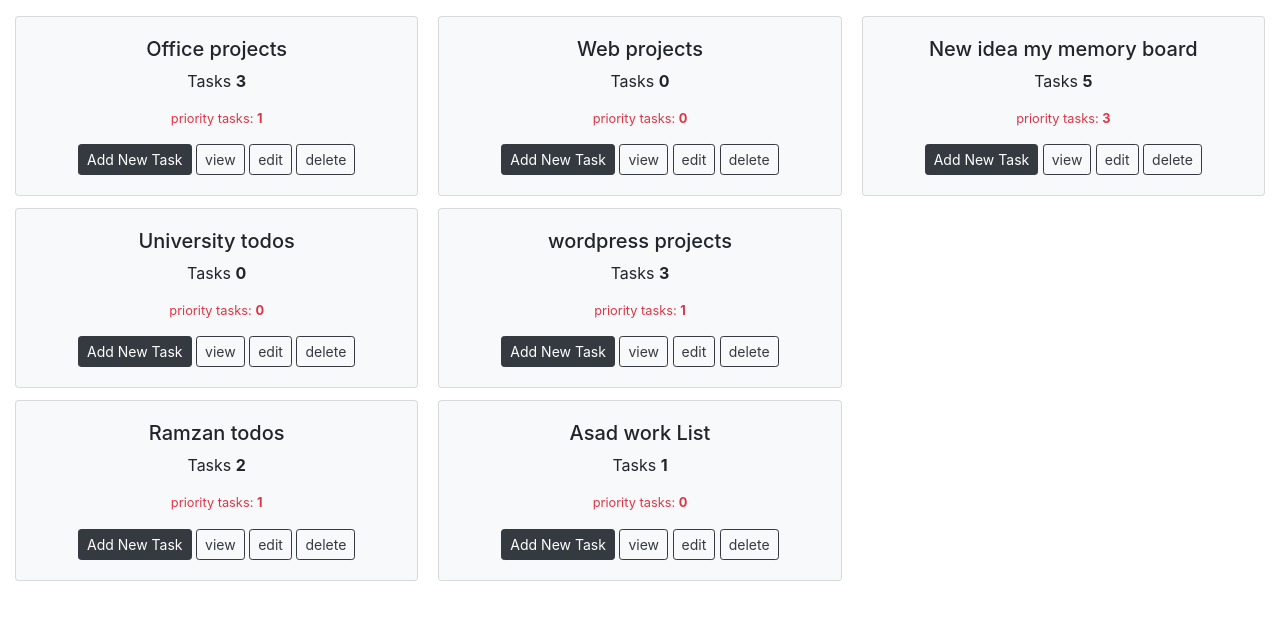
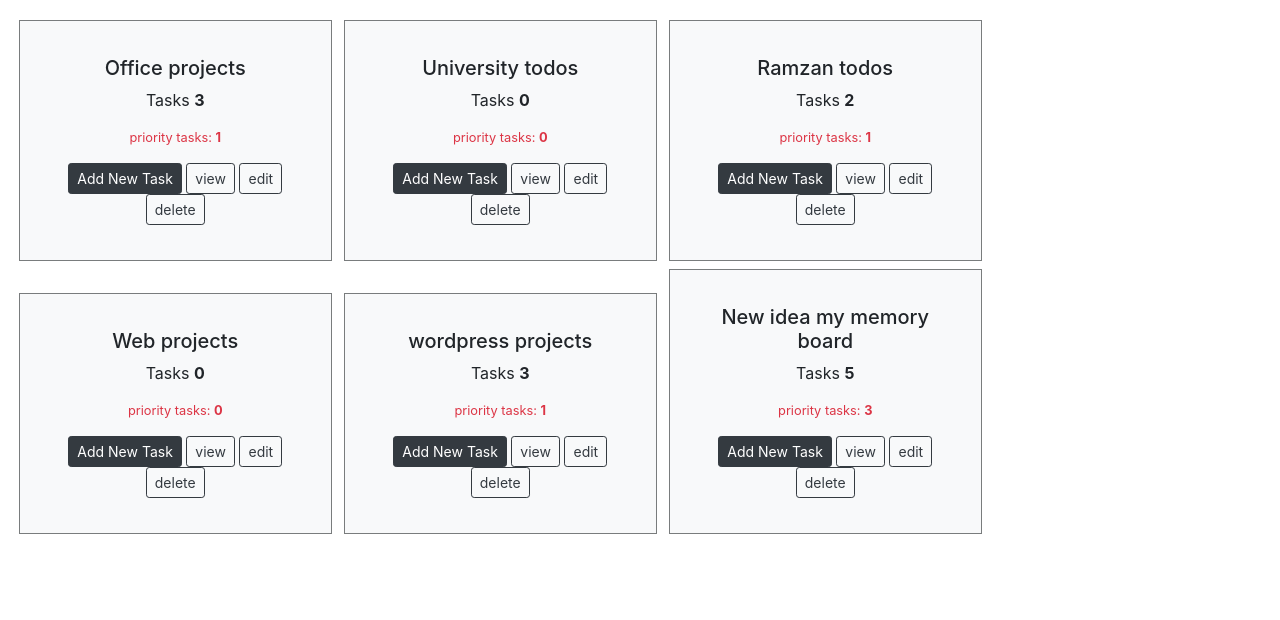
Before and after one commit to sh4mi/taskutter, a Django app: page / in a window 1280 px wide. Shown: the part 56-676 px from the top of the page. Run offline with Django 3.2, Linux system fonts and the light colour scheme; a user stored in the database is signed in; data comes from the database, SQL or seed files in the repository; both versions use the stored data as it was after the commit; parts of the project's set-up code (start-up, migrations or seed data) failed here and were passed over; some libraries are stand-ins or nearby versions.

Commit message:
final updated code

```diff
--- a/app/conf/development/settings.py
+++ b/app/conf/development/settings.py
@@ -92,7 +92,7 @@ AUTH_PASSWORD_VALIDATORS = [
     },
 ]
 
-ENABLE_USER_ACTIVATION = True
+ENABLE_USER_ACTIVATION = False
 DISABLE_USERNAME = False
 LOGIN_VIA_EMAIL = False
 LOGIN_VIA_EMAIL_OR_USERNAME = True
@@ -101,7 +101,7 @@ LOGIN_URL = 'accounts:log_in'
 USE_REMEMBER_ME = True
 
 RESTORE_PASSWORD_VIA_EMAIL_OR_USERNAME = False
-ENABLE_ACTIVATION_AFTER_EMAIL_CHANGE = True
+ENABLE_ACTIVATION_AFTER_EMAIL_CHANGE = False
 
 SIGN_UP_FIELDS = ['username', 'email', 'password1', 'password2']
 if DISABLE_USERNAME:
@@ -116,7 +116,7 @@ LANGUAGE_CODE = 'en'
 LANGUAGES = [
     ('en', _('English')),
     ('ru', _('Russian')),
-    ('zh-Hans', _('Simplified Chinese')),
+
 ]
 
 TIME_ZONE = 'UTC'
--- a/content/assets/css/styles.css
+++ b/content/assets/css/styles.css
@@ -20,3 +20,16 @@
     font-family: monospace;
     text-shadow: 0px 5px 25px #03A9F4;
 }
+.card-box
+{padding: 15px;
+    display: inline-block;
+    margin: 4px;
+    border: 1px solid #797c7d;
+}
+
+@media screen and (max-width: 768px) and (min-width: 300px) {
+    .box
+    {
+        width: 80%;
+    }
+  }
--- a/content/templates/main/index.html
+++ b/content/templates/main/index.html
@@ -13,11 +13,11 @@
 {% trans 'You are a guest. Please log in to views lists and tasks' %}
 
 {% endif %}
-<div class="card-columns">
+<div class="card-container">
     {% for l in lists %}
 
-    <div class="card bg-light">
-        <div class="card-body text-center">
+    <div class="card-box col-sm-12 col-lg-3 col-md-4 bg-light">
+        <div class="card-body  text-center">
             <h5 class="card-text">{{ l.title }}</h5>
 
             <p>Tasks <b>{{ counts|index:forloop.counter0 }}</b> </p>
--- a/main/views.py
+++ b/main/views.py
@@ -3,14 +3,15 @@ from django.views.generic import ListView, DetailView
 from django.views.generic.edit import CreateView, UpdateView, DeleteView
 from .models import Lists, Tasks
 from django.urls import reverse_lazy
+from django.contrib.auth.mixins import LoginRequiredMixin
 
 
-class IndexPageView(TemplateView):
+class IndexPageView(LoginRequiredMixin, TemplateView):
     template_name = 'main/index.html'
 
     def get_context_data(self, **kwargs):
         context = super().get_context_data(**kwargs)
-        context['lists'] = Lists.objects.all()
+        context['lists'] = Lists.objects.filter(user=self.request.user)
         counts = []
         priority = []
         for l in context['lists']:
@@ -22,7 +23,7 @@ class IndexPageView(TemplateView):
         return context
 
 
-class ListCreateView(CreateView):
+class ListCreateView(LoginRequiredMixin, CreateView):
     model = Lists
     fields = ['title', 'description']
     success_url = reverse_lazy('index')
@@ -32,7 +33,7 @@ class ListCreateView(CreateView):
         return super().form_valid(form)
 
 
-class ListDetailView(DetailView):
+class ListDetailView(LoginRequiredMixin, DetailView):
     model = Lists
 
     def get_context_data(self, *args, **kwargs):
@@ -43,19 +44,19 @@ class ListDetailView(DetailView):
         return context
 
 
-class ListUpdateView(UpdateView):
+class ListUpdateView(LoginRequiredMixin, UpdateView):
     model = Lists
     fields = ['title', 'description']
     success_url = reverse_lazy('index')
     template_name_suffix = '_update_form'
 
 
-class ListDeleteView(DeleteView):
+class ListDeleteView(LoginRequiredMixin, DeleteView):
     model = Lists
     success_url = reverse_lazy('index')
 
 
-class TaskCreateView(CreateView):
+class TaskCreateView(LoginRequiredMixin, CreateView):
     model = Tasks
     fields = ['title', 'description', 'priority']
     success_url = reverse_lazy('index')
@@ -66,21 +67,21 @@ class TaskCreateView(CreateView):
         return super().form_valid(form)
 
 
-class TaskDetailView(DetailView):
+class TaskDetailView(LoginRequiredMixin, DetailView):
     model = Tasks
 
 
-class ChangeLanguageView(TemplateView):
+class ChangeLanguageView(LoginRequiredMixin, TemplateView):
     template_name = 'main/change_language.html'
 
 
-class TaskUpdateView(UpdateView):
+class TaskUpdateView(LoginRequiredMixin, UpdateView):
     model = Tasks
     fields = ['title', 'description', 'priority']
     template_name_suffix = '_update_form'
     success_url = reverse_lazy('index')
 
 
-class TaskDeleteView(DeleteView):
+class TaskDeleteView(LoginRequiredMixin, DeleteView):
     model = Tasks
     success_url = reverse_lazy('index')
```
Also changed, not shown: db.sqlite3.
